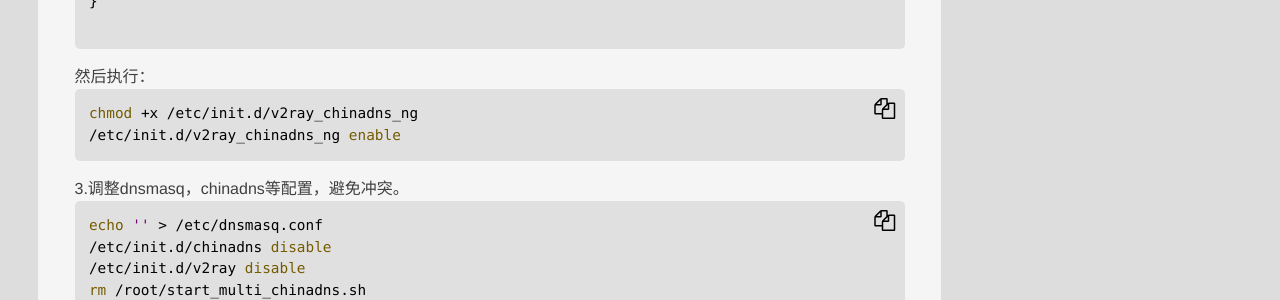
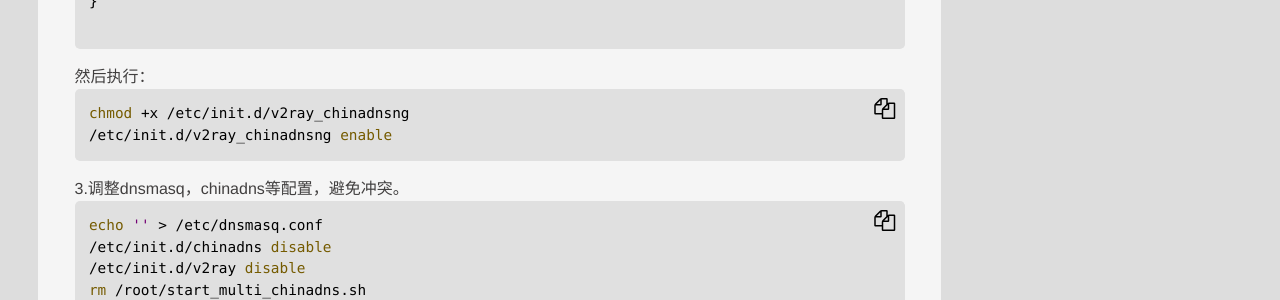
Before and after one commit to jibenfa/jibenfa.github.com, a Jekyll site: the page built from _posts/2025-08-19-E59CA8openwrtE4B88BE4BDBFE794A8chinadns-ngE690ADE9858Dv2rayE5AE9EE78EB0E9808FE6988EE4BBA3E79086.md, in a window 1280 px wide and 900 px high, scrolled down 11480 px. Shown: the part 155-455 px from the top of the window. Built offline with Jekyll 4.4.1, drawn with Linux system fonts in a browser that asks for light colours; some of the changed text lies outside the part shown.

Commit message:
modify script names

````diff
--- a/_posts/2025-08-19-E59CA8openwrtE4B88BE4BDBFE794A8chinadns-ngE690ADE9858Dv2rayE5AE9EE78EB0E9808FE6988EE4BBA3E79086.md
+++ b/_posts/2025-08-19-E59CA8openwrtE4B88BE4BDBFE794A8chinadns-ngE690ADE9858Dv2rayE5AE9EE78EB0E9808FE6988EE4BBA3E79086.md
@@ -309,7 +309,7 @@ verdict-cache 4096
 
 ```
 
-2）调整启动脚本（/etc/init.d/v2ray_chinadns_ng）
+2）调整启动脚本（/etc/init.d/v2ray_chinadnsng）
 ```bash
 #!/bin/sh /etc/rc.common
 #
@@ -551,8 +551,8 @@ service_triggers() {
 
 然后执行：
 ```bash
-chmod +x /etc/init.d/v2ray_chinadns_ng
-/etc/init.d/v2ray_chinadns_ng enable
+chmod +x /etc/init.d/v2ray_chinadnsng
+/etc/init.d/v2ray_chinadnsng enable
 ```
 
 3.调整dnsmasq，chinadns等配置，避免冲突。
````
Also changed, not shown: _posts/2025-08-26-E59CA8E696B0E78988luciE9A1B5E99DA2E4B8ADE5889BE5BBBAE88F9CE58D95E794A8E4BA8EE58887E68DA2v2rayE8BF90E8A18CE6A8A1E5BC8F.md (+1 -1 lines).
